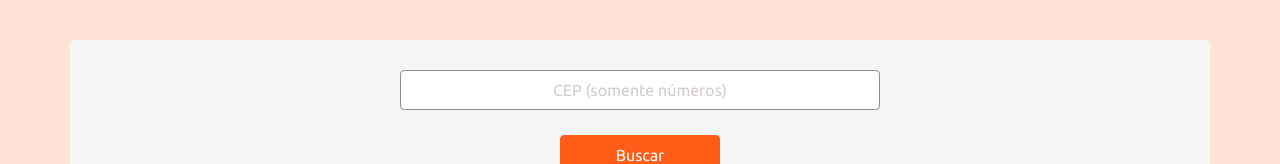
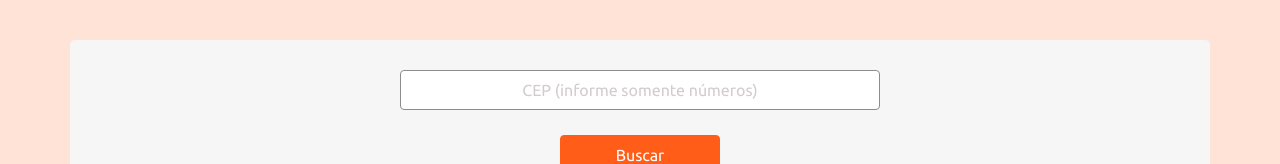
Before and after one commit to rafaelgauderio/javascript-react-form-cep, a React (Create React App) app: page /cepsearch in a window 1280 px wide. Shown: the part 198-362 px from the top of the page. Built offline with nearby package versions, Linux system fonts and the light colour scheme; the HTML template or start-up script is replaced by a standard one.

Commit message:
Evento de caputar o o texto do campo input onChange

```diff
--- a/src/pages/CepSearch/index.tsx
+++ b/src/pages/CepSearch/index.tsx
@@ -3,6 +3,11 @@ import './styles.css';
 import ResultCard from 'components/ResultCard';
 
 const CepSearch = () => {
+
+  const handleChange = (event: React.ChangeEvent<HTMLInputElement>) => {
+      console.log("Teste de mudança de conteúdo para: " + event.target.value);
+  }
+
   return (
     <div className="cep-search-container">
       <h1 className="text-primary">Busca CEP</h1>
@@ -12,8 +17,8 @@ const CepSearch = () => {
             <input
               type="text"
               className="search-input"
-              placeholder="CEP (somente números)"
-              onChange={() => {}}
+              placeholder="CEP (informe somente números)"
+              onChange={handleChange}
             />
             <button type="submit" className="btn btn-primary search-button">
               Buscar
```
